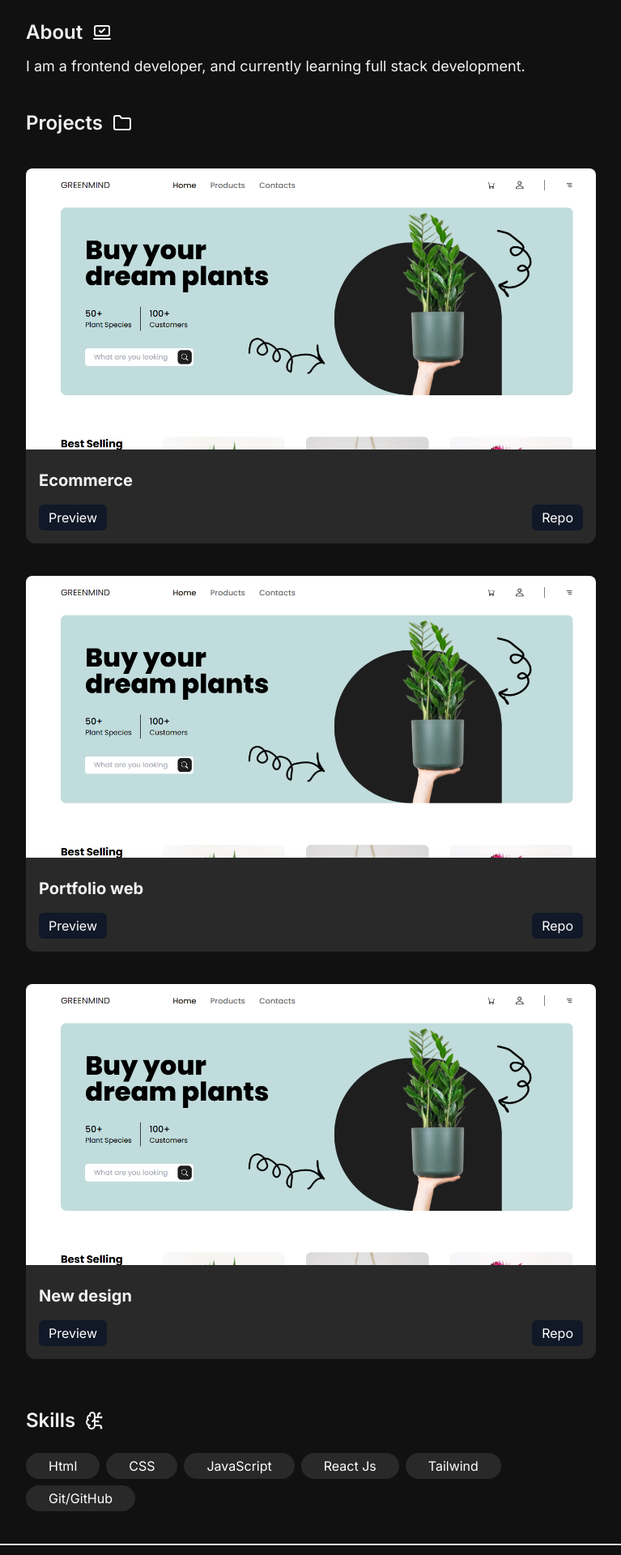
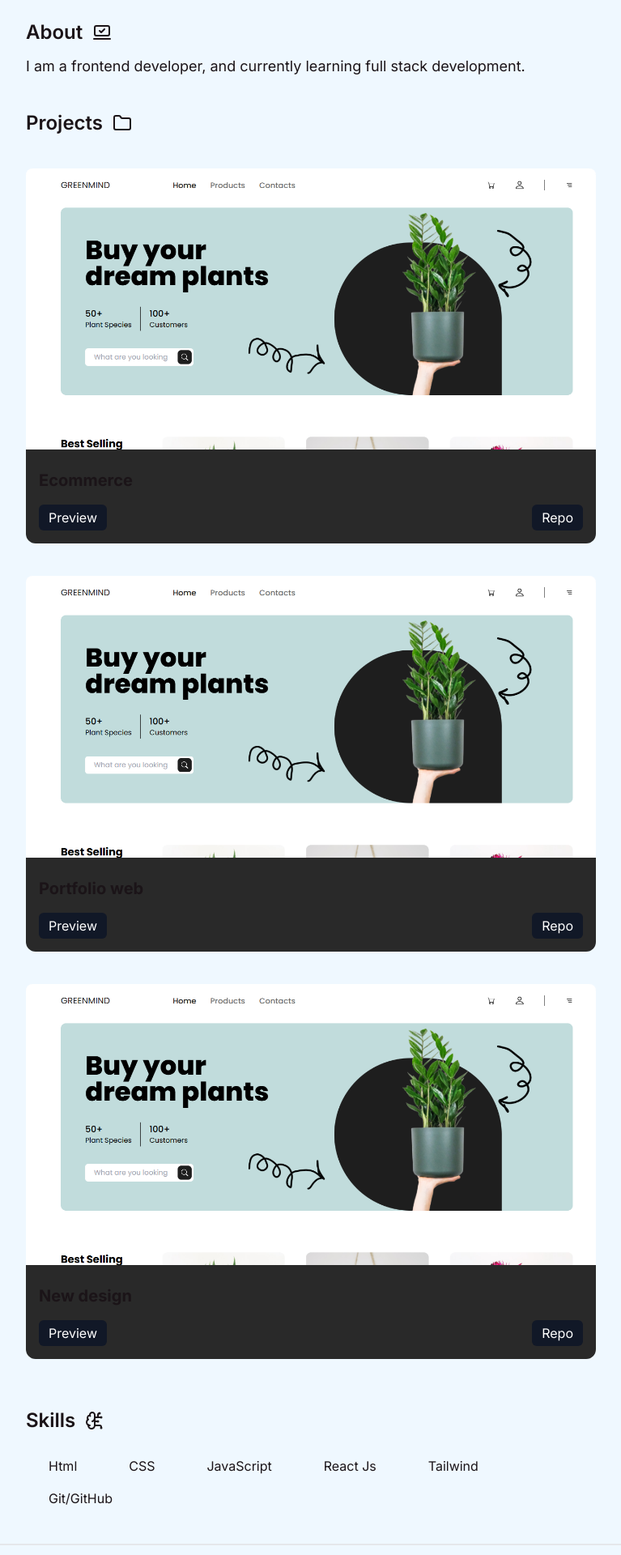
Before and after one commit to amitkushh/portfolio-amitkushh, a Next.js app: page / in a window 1280 px wide. Shown: the part 140-2060 px from the top of the page at 81% size, without its empty margins (256-1023 px from the left). Built offline with nearby package versions, Linux system fonts and the light colour scheme.

Commit message:
some changes

```diff
--- a/src/app/globals.css
+++ b/src/app/globals.css
@@ -3,7 +3,7 @@
 @tailwind utilities;
 
 :root {
-  --background: #111111;
+  --background: #eff8ff;
   --foreground: #f3f2f2;
 }
 
@@ -18,4 +18,17 @@ body {
   color: var(--foreground);
   background: var(--background);
   font-family: Inter, Geist, Helvetica, sans-serif;
+
 }
+
+p {
+  color: #1b1418;
+}
+
+span {
+  color: #1b1418;
+}
+
+h1, h2 {
+  color: #1b1418;
+}
--- a/src/components/Header.jsx
+++ b/src/components/Header.jsx
@@ -4,7 +4,7 @@ function Header() {
   return (
     <div className="flex px-9 pt-14 pb-11 md:px-56 lg:px-72">
       <div className="flex flex-col">
-        <h1 className="text-4xl font-bold">Hi &#128075;, Amit here</h1>
+        <h1 className="text-4xl text-para font-bold">Hi &#128075;, Amit here</h1>
         <p>21 Year Old, Learning Full Stack</p>
       </div>
       <div></div>
--- a/src/components/Skills.jsx
+++ b/src/components/Skills.jsx
@@ -7,22 +7,22 @@ function Skills() {
         Skills <BrainCircuit />
       </h2>
       <div className="flex flex-wrap gap-2">
-        <span className="py-1 px-7 rounded-full bg-[#292929] text-white">
+        <span className="py-1 px-7 rounded-full ">
           Html
         </span>
-        <span className="py-1 px-7 rounded-full bg-[#292929] text-white">
+        <span className="py-1 px-7 rounded-full ">
           CSS
         </span>
-        <span className="py-1 px-7 rounded-full bg-[#292929] text-white">
+        <span className="py-1 px-7 rounded-full ">
           JavaScript
         </span>
-        <span className="py-1 px-7 rounded-full bg-[#292929] text-white">
+        <span className="py-1 px-7 rounded-full ">
           React Js
         </span>
-        <span className="py-1 px-7 rounded-full bg-[#292929] text-white">
+        <span className="py-1 px-7 rounded-full">
           Tailwind
         </span>
-        <span className="py-1 px-7 rounded-full bg-[#292929] text-white">
+        <span className="py-1 px-7 rounded-full">
           Git/GitHub
         </span>
       </div>
--- a/tailwind.config.mjs
+++ b/tailwind.config.mjs
@@ -10,6 +10,8 @@ export default {
       colors: {
         background: "var(--background)",
         foreground: "var(--foreground)",
+        para: "#1b1418",
+
 
       },
     },
```
